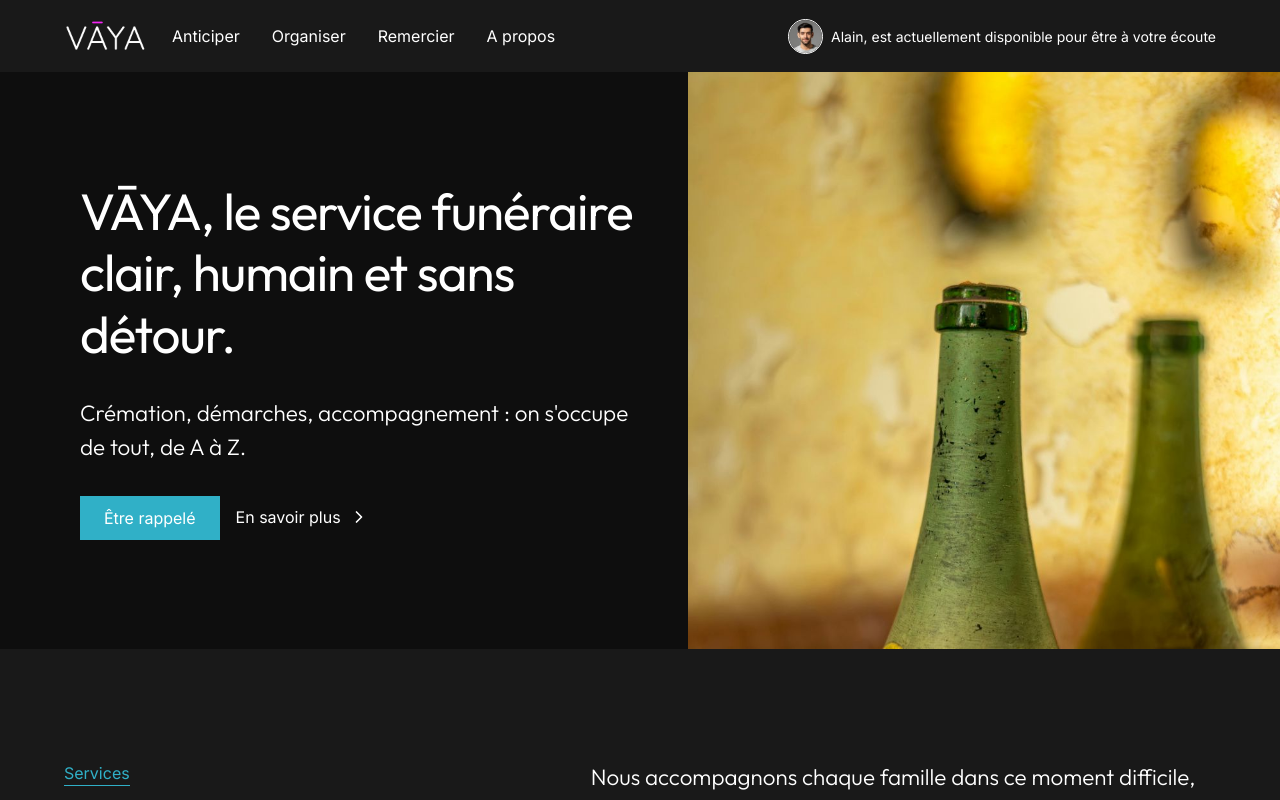
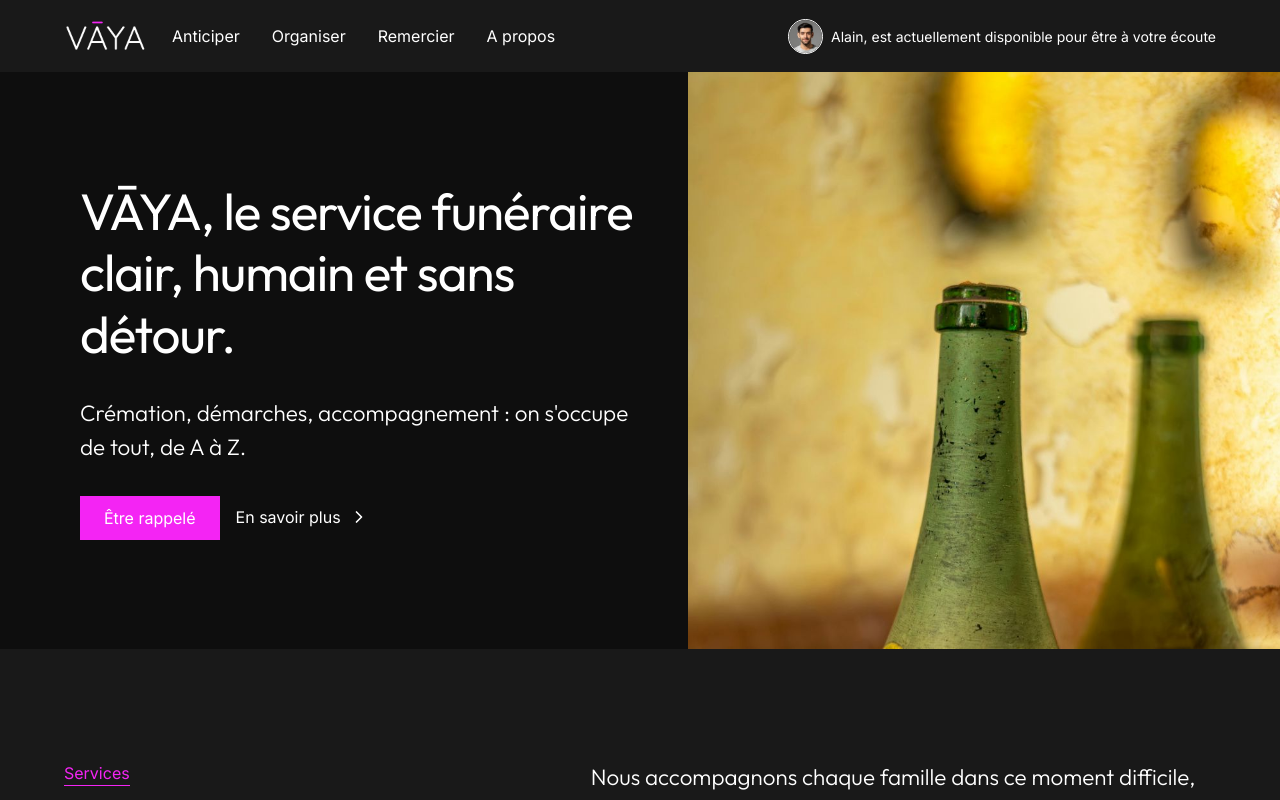
Before and after one commit to fmeleard84/mortel-memory-space, a React (Vite) app: page / in a window 1280 px wide. Shown: the top 800 px of the page. Built offline with nearby package versions, Linux system fonts and the light colour scheme.

Commit message:
Code edited in Lovable Code Editor
Edited UI in Lovable

```diff
--- a/tailwind.config.ts
+++ b/tailwind.config.ts
@@ -65,8 +65,9 @@ export default {
 				// Couleurs Mortel - Charte graphique
 				'mortel-dark': '#191919',
 				'mortel-dark-secondary': '#202020',
-				'mortel-blue': '#30B0C7',
-				'mortel-green': '#B4CB2A',
+				//'mortel-blue': '#30B0C7',
+				'mortel-blue': '#f424f4',
+              'mortel-green': '#B4CB2A',
 				'mortel-violet': '#CB2AB4'
 			},
 			fontFamily: {
```
